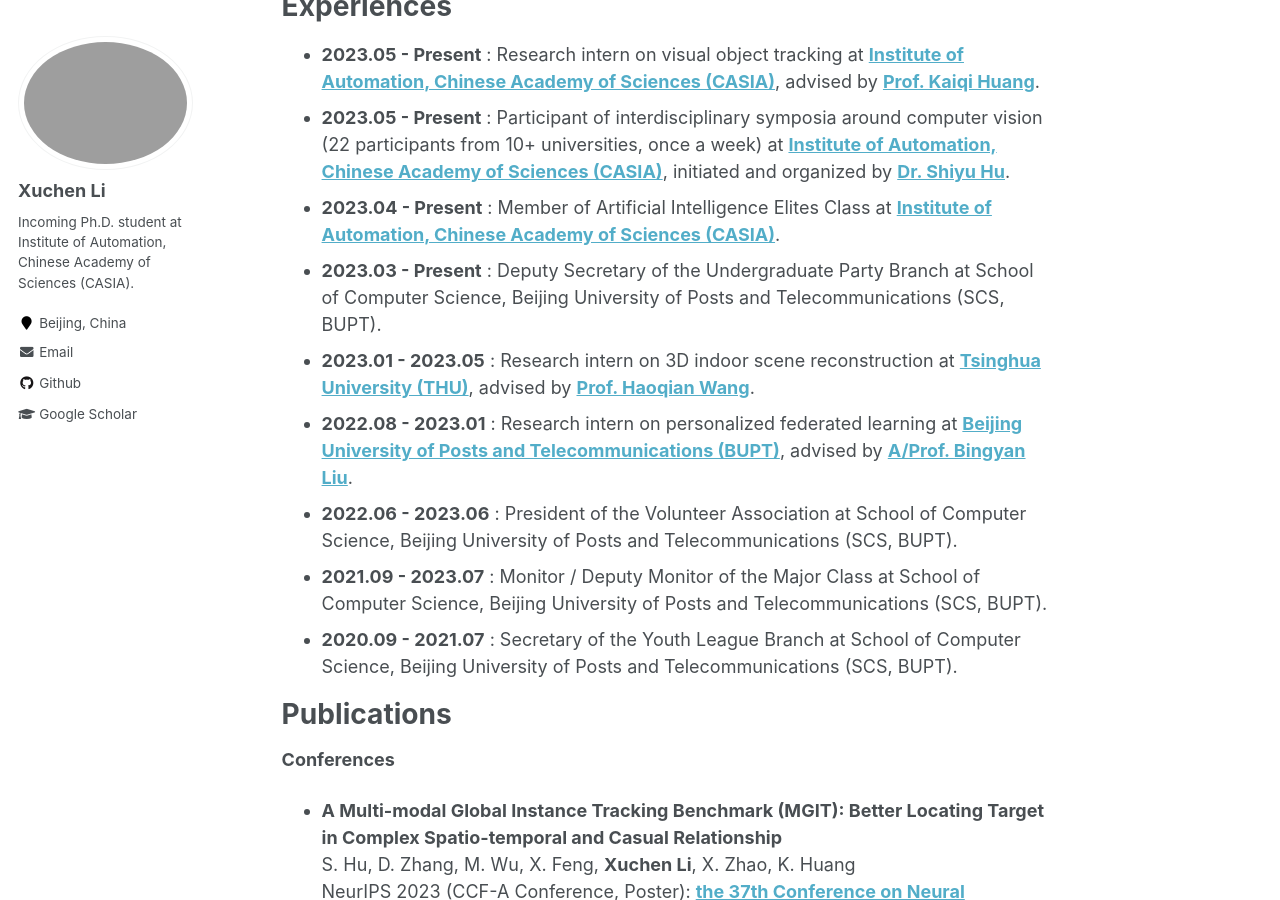
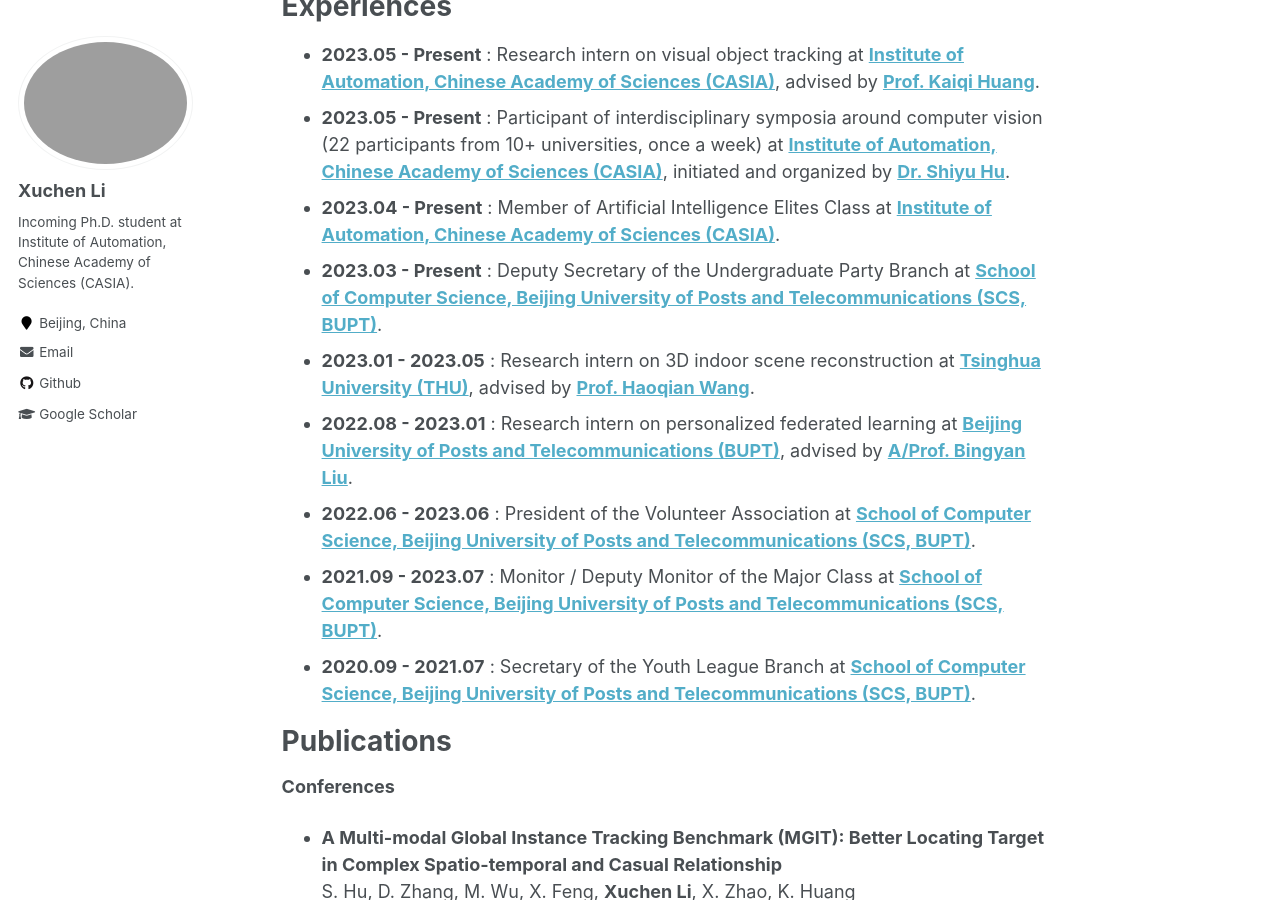
Before and after one commit to Xuchen-Li/Xuchen-Li.github.io, a Jekyll site: the page built from _pages/about.md, in a window 1280 px wide and 900 px high, scrolled down 1431 px. Built offline with Jekyll 4.4.1, drawn with Linux system fonts in a browser that asks for light colours; part of the change alters nothing that is shown.

```diff
--- a/_pages/about.md
+++ b/_pages/about.md
@@ -46,12 +46,12 @@ Experiences
 * **2023.05 - Present** : Research intern on visual object tracking at **[Institute of Automation, Chinese Academy of Sciences (CASIA)](http://www.crise.ia.ac.cn/)**,  advised by **[Prof. Kaiqi Huang](https://people.ucas.ac.cn/~huangkaiqi?language=en)**.
 * **2023.05 - Present** : Participant of interdisciplinary symposia around computer vision (22 participants from 10+ universities, once a week) at **[Institute of Automation, Chinese Academy of Sciences (CASIA)](http://www.crise.ia.ac.cn/)**,  initiated and organized by **[Dr. Shiyu Hu](https://huuuuusy.github.io/)**.
 * **2023.04 - Present** : Member of Artificial Intelligence Elites Class at **[Institute of Automation, Chinese Academy of Sciences (CASIA)](http://english.ia.cas.cn/)**.
-* **2023.03 - Present** : Deputy Secretary of the Undergraduate Party Branch at School of Computer Science, Beijing University of Posts and Telecommunications (SCS, BUPT).
+* **2023.03 - Present** : Deputy Secretary of the Undergraduate Party Branch at **[School of Computer Science, Beijing University of Posts and Telecommunications (SCS, BUPT)](https://scs.bupt.edu.cn/)**.
 * **2023.01 - 2023.05** : Research intern on 3D indoor scene reconstruction at **[Tsinghua University (THU)](https://www.tsinghua.edu.cn/en/)**,  advised by **[Prof. Haoqian Wang](https://scholar.google.com/citations?hl=zh-CN&user=eldgnIYAAAAJ&hl=en)**.
 * **2022.08 - 2023.01** : Research intern on personalized federated learning at **[Beijing University of Posts and Telecommunications (BUPT)](https://www.bupt.edu.cn/)**, advised by **[A/Prof. Bingyan Liu](https://lebyni.github.io/)**.
-* **2022.06 - 2023.06** : President of the Volunteer Association at School of Computer Science, Beijing University of Posts and Telecommunications (SCS, BUPT).
-* **2021.09 - 2023.07** : Monitor / Deputy Monitor of the Major Class at School of Computer Science, Beijing University of Posts and Telecommunications (SCS, BUPT).
-* **2020.09 - 2021.07** : Secretary of the Youth League Branch at School of Computer Science, Beijing University of Posts and Telecommunications (SCS, BUPT).
+* **2022.06 - 2023.06** : President of the Volunteer Association at **[School of Computer Science, Beijing University of Posts and Telecommunications (SCS, BUPT)](https://scs.bupt.edu.cn/)**.
+* **2021.09 - 2023.07** : Monitor / Deputy Monitor of the Major Class at **[School of Computer Science, Beijing University of Posts and Telecommunications (SCS, BUPT)](https://scs.bupt.edu.cn/)**.
+* **2020.09 - 2021.07** : Secretary of the Youth League Branch at **[School of Computer Science, Beijing University of Posts and Telecommunications (SCS, BUPT)](https://scs.bupt.edu.cn/)**.
 
 
 Publications
```
